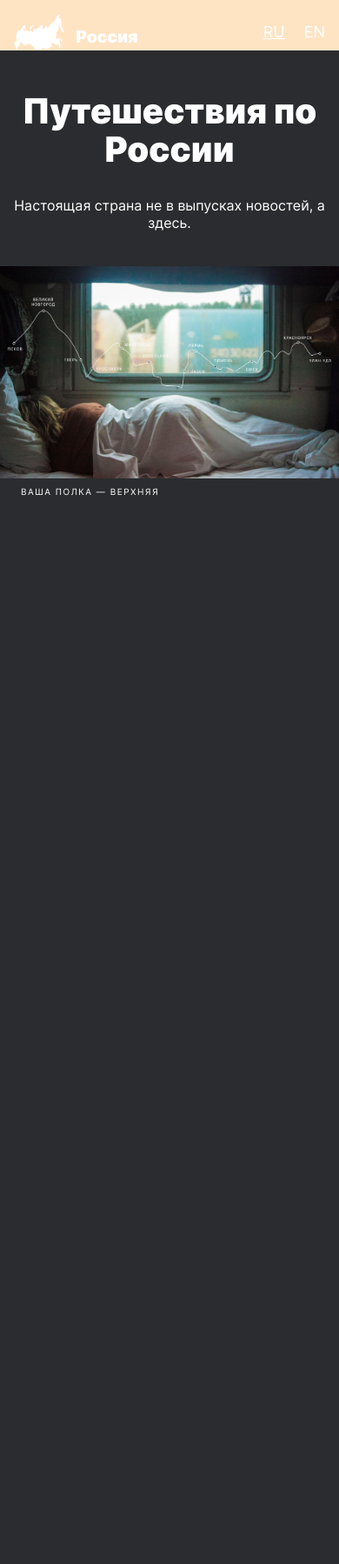
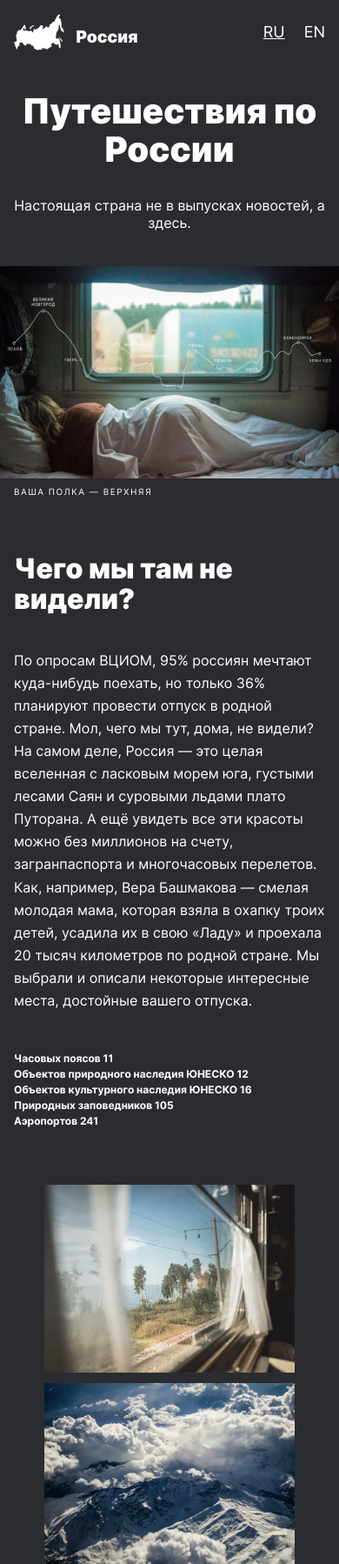
Before and after one commit to KonstaBartosh/russian-travel, a plain HTML site: page index.html in a window 390 px wide. Shown: the top 1798 px of the page at 87% size. Before the commit the page ends 844 px from the top, so only its background shows below. Drawn offline with Linux system fonts and the light colour scheme.

Commit message:
Gallery section adapted

```diff
--- a/blocks/header/header.css
+++ b/blocks/header/header.css
@@ -9,13 +9,11 @@
 @media screen and (max-width: 1023px) {
     .header {
         padding: 28px 24px 0;
-        background-color: aqua;
     }
 }
 
 @media all and (max-width: 767px) {
     .header {
         padding: 16px 16px 0;
-        background-color:bisque;
     }
 }
--- a/blocks/intro/__list/intro__list.css
+++ b/blocks/intro/__list/intro__list.css
@@ -11,7 +11,7 @@
     list-style: none;
 }
 
-@media screen and (max-width: 320px) {
+@media screen and (max-width: 767px) {
     .intro__list {
         width: 288px;
     }
--- a/blocks/intro/__text/intro__text.css
+++ b/blocks/intro/__text/intro__text.css
@@ -10,14 +10,14 @@
     color: #FFFFFF;
 }
 
-@media screen and (max-width: 768px) {
+@media screen and (max-width: 1023px) {
     .intro__text {
-        width: 720px;
+        max-width: 720px;
     }
 }
 
-@media screen and (max-width: 320px) {
+@media screen and (max-width: 767px) {
     .intro__text {
-        width: 288px;
+        /* width: 288px; */
     }
 }
--- a/blocks/intro/__title/intro__title.css
+++ b/blocks/intro/__title/intro__title.css
@@ -9,9 +9,17 @@
     color: #FFFFFF;
 }
 
-@media screen and (max-width: 320px) {
+@media screen and (max-width: 1023px) {
     .intro__title {
-        max-width: 288px;
+        max-width: 720px;
+        font-size: 54px;
+        line-height: 58px;
+    }
+}
+
+@media screen and (max-width: 767px) {
+    .intro__title {
+        width: 288px;
         font-size: 32px;
         line-height: 35px;
     }
--- a/blocks/intro/intro.css
+++ b/blocks/intro/intro.css
@@ -6,16 +6,22 @@
     margin: 0 auto;
 }
 
+@media (max-width: 1279px) {
+    .intro {
+        max-width: 928px;
+    }
+}
+
 @media (max-width: 1023px) {
     .intro {
-        max-width: 720px;
-        padding-top: 88px;
+        max-width: 928px;
+        padding: 88px 24px 0;
     }
-};
+}
 
 @media (max-width: 767px) {
     .intro {
-        max-width: 288px;
-        padding-top: 64px;
+        min-width: 288px;
+        padding: 64px 16px 0;
     }
-};
+}
--- a/blocks/lead/__caption/lead__caption.css
+++ b/blocks/lead/__caption/lead__caption.css
@@ -16,10 +16,10 @@
     .lead__caption {
         padding-left: 24px;
     }
-};
+}
 
 @media screen and (max-width: 767px) {
     .lead__caption {
         padding-left: 16px;
     }
-};
+}
--- a/blocks/lead/__subtitle/lead__subtitle.css
+++ b/blocks/lead/__subtitle/lead__subtitle.css
@@ -11,7 +11,7 @@
     color: #FFFFFF;
 }
 
-@media screen and (max-width: 1023px) {
+@media screen and (max-width: 1024px) {
     .lead__subtitle {
         padding-bottom: 56px;
     }
--- a/blocks/lead/lead.css
+++ b/blocks/lead/lead.css
@@ -7,8 +7,9 @@
     margin: 0 auto;
 }
 
-@media screen and (max-width: 1024px) {
+@media screen and (max-width: 1279px) {
     .lead {
+        max-width: 928px;
         padding-top: 48px;
     }
-};
+}
--- a/blocks/photo-grid/__item/photo-grid__item.css
+++ b/blocks/photo-grid/__item/photo-grid__item.css
@@ -1,4 +1,28 @@
 .photo-grid__item {
     min-width: 284px;
     height: 213px;
+    object-fit: cover;
 }
+
+@media screen and (max-width: 1279px) {
+    .photo-grid__item {
+        width: 300px;
+        height: 225px;
+    }
+}
+
+@media screen and (max-width: 1023px) {
+    .photo-grid__item {
+        width: 352px;
+        height: 264px;
+    }
+
+}
+
+@media screen and (max-width: 767px) {
+    .photo-grid__item {
+        width: 288px;
+        height: 216px;
+    }
+
+}
--- a/blocks/photo-grid/photo-grid.css
+++ b/blocks/photo-grid/photo-grid.css
@@ -1,9 +1,37 @@
 .photo-grid {
     margin: 0 auto;
     padding-top: 92px;
-    width: 90%;
+    width: 1184px;
     display: grid;
     grid-template-columns: repeat(4, 1fr);
     grid-template-rows: repeat(3, 1fr);
     gap: 16px;
 }
+
+@media screen and (max-width: 1279px) {
+    .photo-grid {
+        max-width: 928px;
+        grid-template-columns: repeat(3, 1fr);
+        grid-template-rows: repeat(4, 1fr);
+        gap: 14px;
+    }
+}
+
+@media screen and (max-width: 1023px) {
+    .photo-grid {
+        padding-top: 88px;
+        max-width: 720px;
+        grid-template-columns: repeat(2, 1fr);
+        grid-template-rows: repeat(6, 1fr);
+        gap: 16px;
+    }
+}
+
+@media screen and (max-width: 767px) {
+    .photo-grid {
+        padding-top: 64px;
+        max-width: 288px;
+        grid-template-columns: 1fr;
+        gap: 12px;
+    }
+}
--- a/index.html
+++ b/index.html
@@ -24,7 +24,7 @@
             <img src="./images/lead-polka.jpg" alt="Окно плацкарта" class="lead__image">
             <p class="lead__caption">ваша полка — верхняя</p>
         </section>
-        <!-- <article class="intro">
+        <article class="intro">
             <h2 class="intro__title">Чего мы там не видели?</h2>
             <p class="intro__text">По опросам ВЦИОМ, 95% россиян мечтают куда-нибудь поехать,
                 но только 36% планируют провести отпуск в родной стране. Мол, чего мы тут,
@@ -57,7 +57,7 @@
             <img src="./images/photo-grid-baikal-2.jpg" alt="Утесы Байкала" class="photo-grid__item">
             <img src="./images/photo-grid-ergaki.jpg" alt="Скалы Ергаки" class="photo-grid__item">
         </section>
-        <section class="places">
+        <!-- <section class="places">
             <div class="place">
                 <h2 class="place__title">Куршская коса</h2>
                 <img src="./images/place-kosa.jpg" alt="" class="place__image">
```
